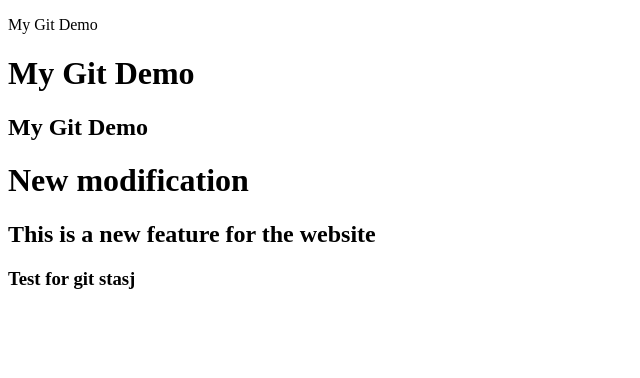
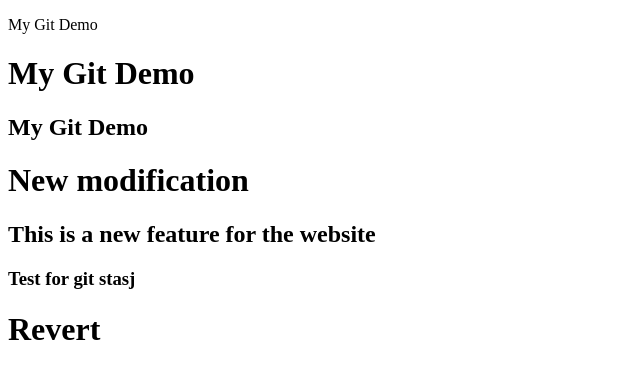
Before and after one commit to tushpush25/git-made-easy, a plain HTML site: page index.html in a window 1280 px wide. Shown: the whole page, without its empty margins (0-640 px from the left). Drawn offline with Linux system fonts and the light colour scheme.

Commit message:
Reverting demo

```diff
--- a/index.html
+++ b/index.html
@@ -14,6 +14,8 @@
         <h2>This is a new feature for the website</h2>
 
         <h3>Test for git stasj</h3>
+
+        <h1>Revert</h1>
     </h1>
 </body>
 </html>
```
